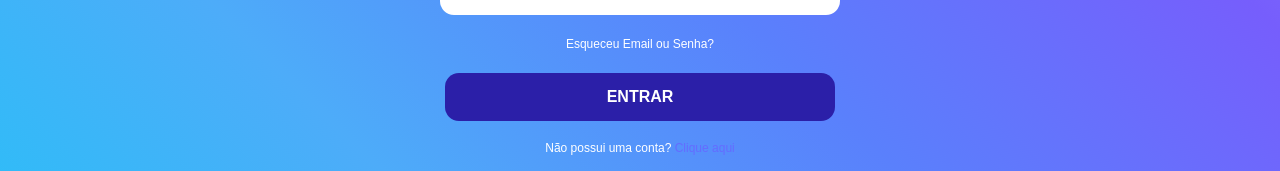
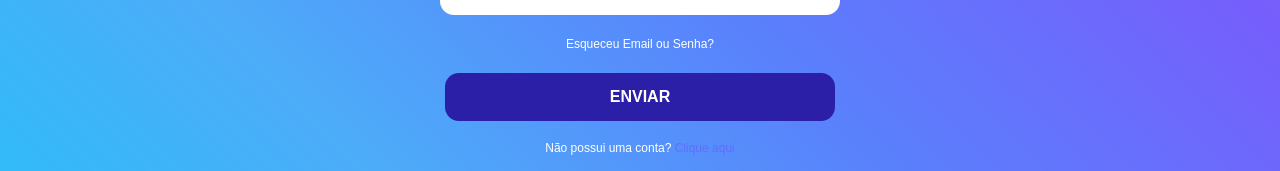
Before and after one commit to MateusLiraFront/app-gas, a React (Vite) app: page /suporte in a window 1280 px wide. Shown: the part 489-660 px from the top of the page. Built offline with nearby package versions, Linux system fonts and the light colour scheme.

Commit message:
botão enviar

```diff
--- a/src/pages/Suporte/Suporte.jsx
+++ b/src/pages/Suporte/Suporte.jsx
@@ -33,7 +33,7 @@ export default function Login() {
         </Link>
 
         <Link className="btn-login" to="/home">
-          ENTRAR
+          ENVIAR
         </Link>
 
         <p className="footer-text">
```
